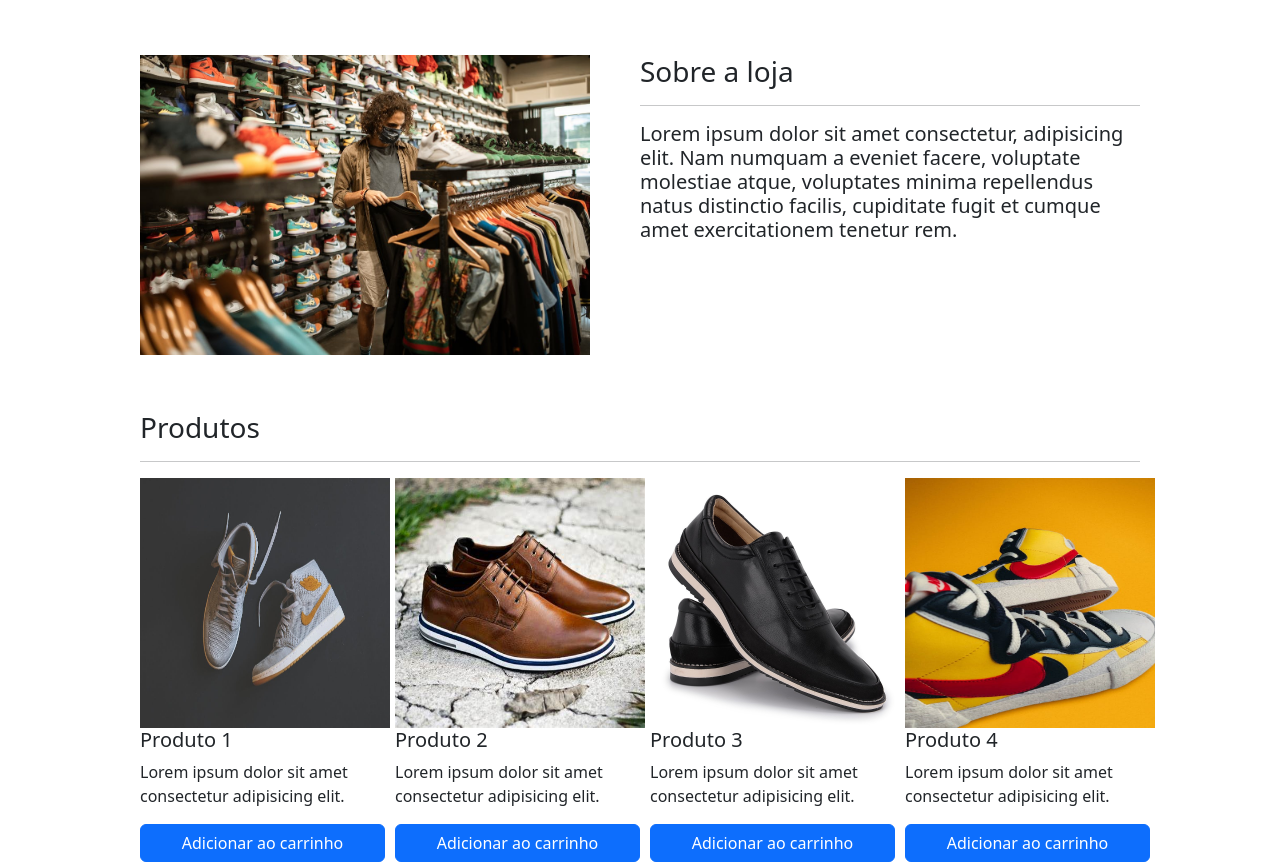
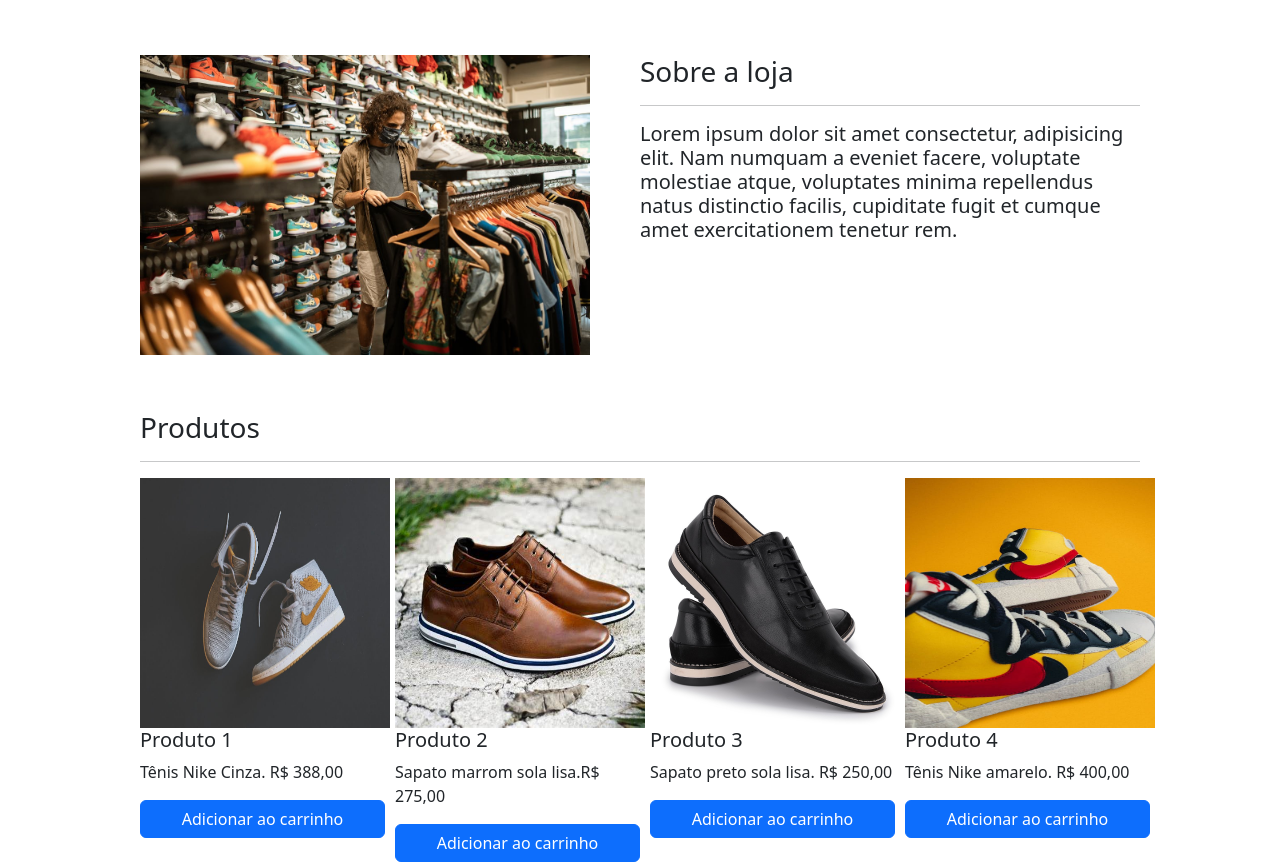
Before and after one commit to Gabriel1Julio/exercicio_css_resposivo, a plain HTML site: page index.html in a window 1280 px wide. Shown: the part 89-951 px from the top of the page. Drawn offline with nearby package versions, Linux system fonts and the light colour scheme.

Commit message:
atualizando descrições dos produtos

```diff
--- a/index.html
+++ b/index.html
@@ -39,25 +39,25 @@
                     <div class="card-produto">
                         <img src="img/s1.jpeg" alt="">
                         <h5>Produto 1</h5>
-                        <p>Lorem ipsum dolor sit amet consectetur adipisicing elit.</p>
+                        <p>Tênis Nike Cinza. R$ 388,00</p>
                         <button class="btn btn-primary">Adicionar ao carrinho</button>
                     </div>
                     <div class="card-produto">
                         <img src="img/s2.jpg" alt="">
                         <h5>Produto 2</h5>
-                        <p>Lorem ipsum dolor sit amet consectetur adipisicing elit.</p>
+                        <p>Sapato marrom sola lisa.R$ 275,00</p>
                         <button class="btn btn-primary">Adicionar ao carrinho</button>
                     </div>
                     <div class="card-produto">
                         <img src="img/s3.jpg" alt="">
                         <h5>Produto 3</h5>
-                        <p>Lorem ipsum dolor sit amet consectetur adipisicing elit.</p>
+                        <p>Sapato preto sola lisa. R$ 250,00</p>
                         <button class="btn btn-primary">Adicionar ao carrinho</button>
                     </div>
                     <div class="card-produto">
                         <img src="img/s4.jpeg" alt="">
                         <h5>Produto 4</h5>
-                        <p>Lorem ipsum dolor sit amet consectetur adipisicing elit.</p>
+                        <p>Tênis Nike amarelo. R$ 400,00</p>
                         <button class="btn btn-primary">Adicionar ao carrinho</button>
                     </div>
                 </section>
```
